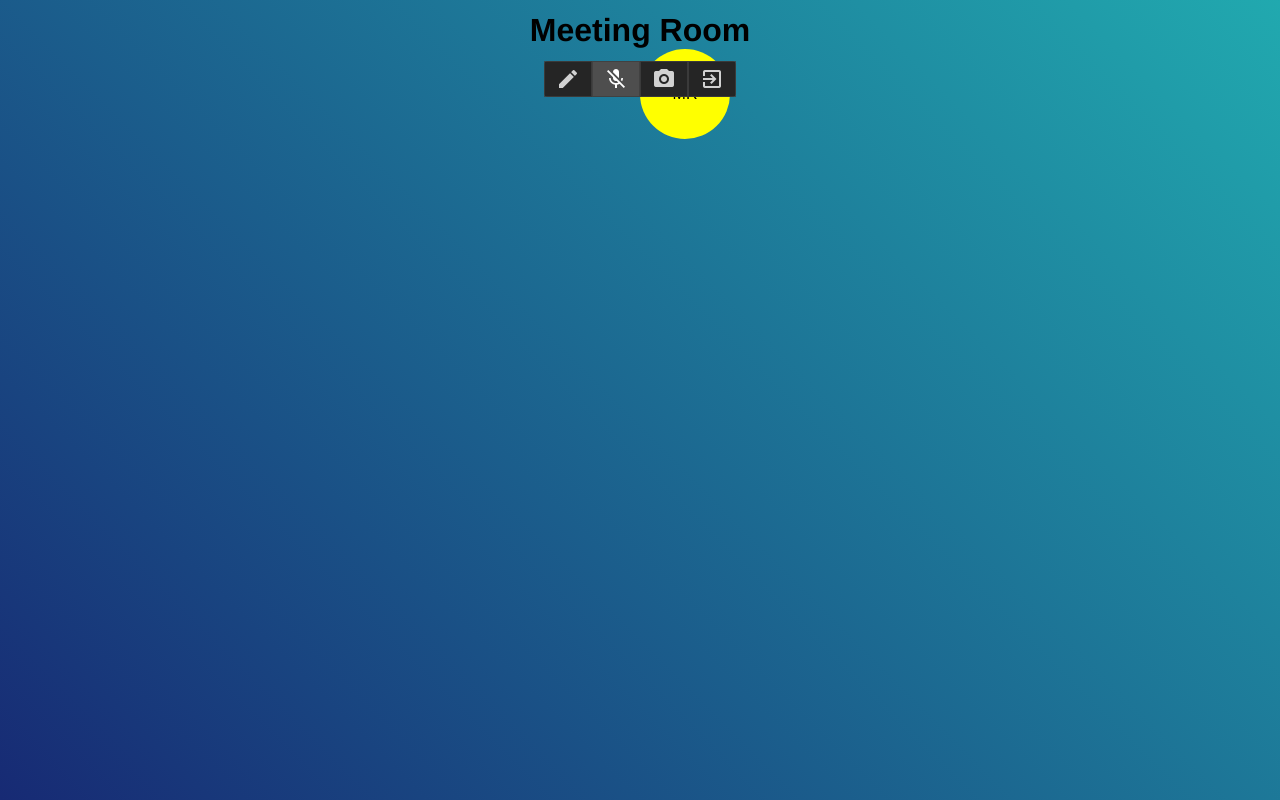
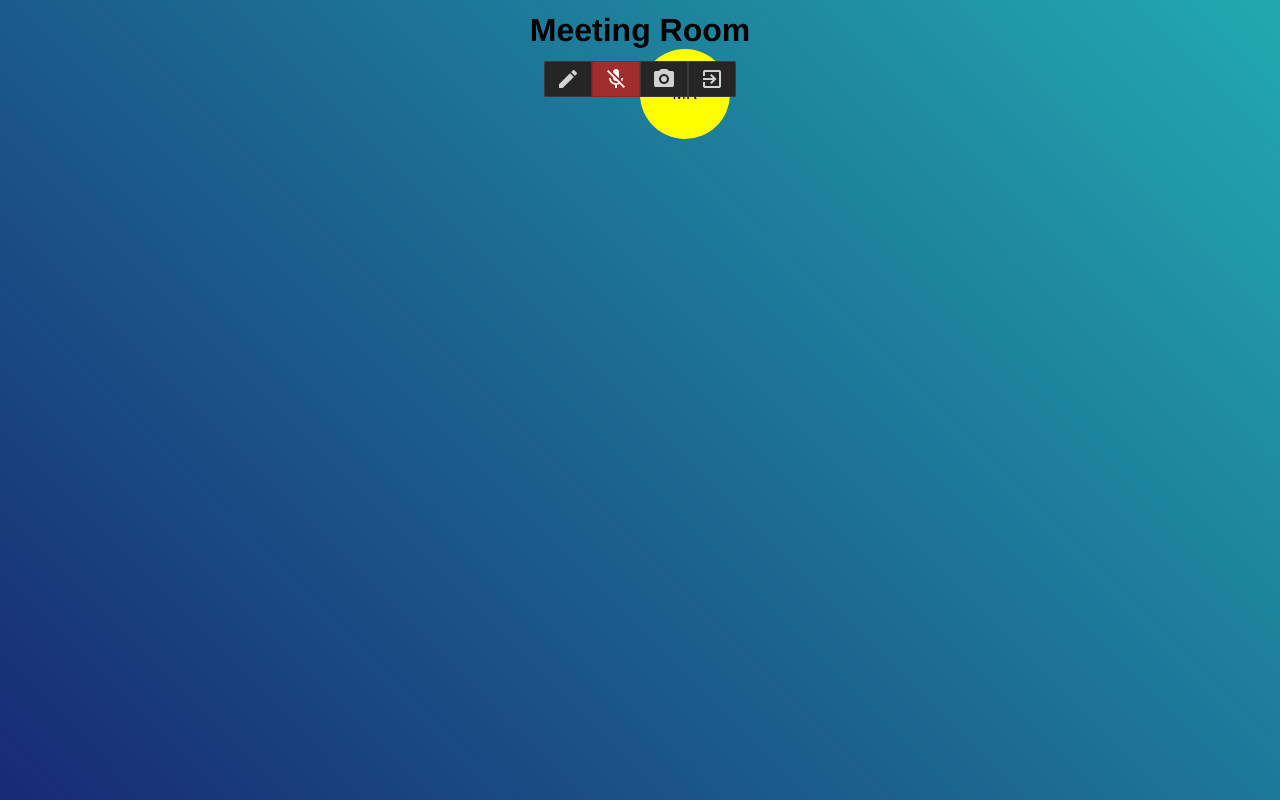
Before and after one commit to RubberDuckies-CS4800/pond, a Vue app in the folder front-end/: page /meeting in a window 1280 px wide. Both pictures are taken after a click on the button 616 px from the left and 79 px from the top of the page. Built offline with nearby package versions, Linux system fonts and the light colour scheme.

Commit message:
Mute button turns red

```diff
--- a/front-end/src/components/UserControls.vue
+++ b/front-end/src/components/UserControls.vue
@@ -6,11 +6,11 @@
       >
 
       <!-- Not muted -->
-      <v-btn v-if="!muted" @click="toggleMute"
+      <v-btn  v-if="!muted" @click="toggleMute"
         ><v-icon>mdi-microphone</v-icon></v-btn
       >
       <!-- Muted -->
-      <v-btn v-else @click="toggleMute"
+      <v-btn v-else color="#8b0000" @click="toggleMute"
         ><v-icon>mdi-microphone-off</v-icon></v-btn
       >
 
```
